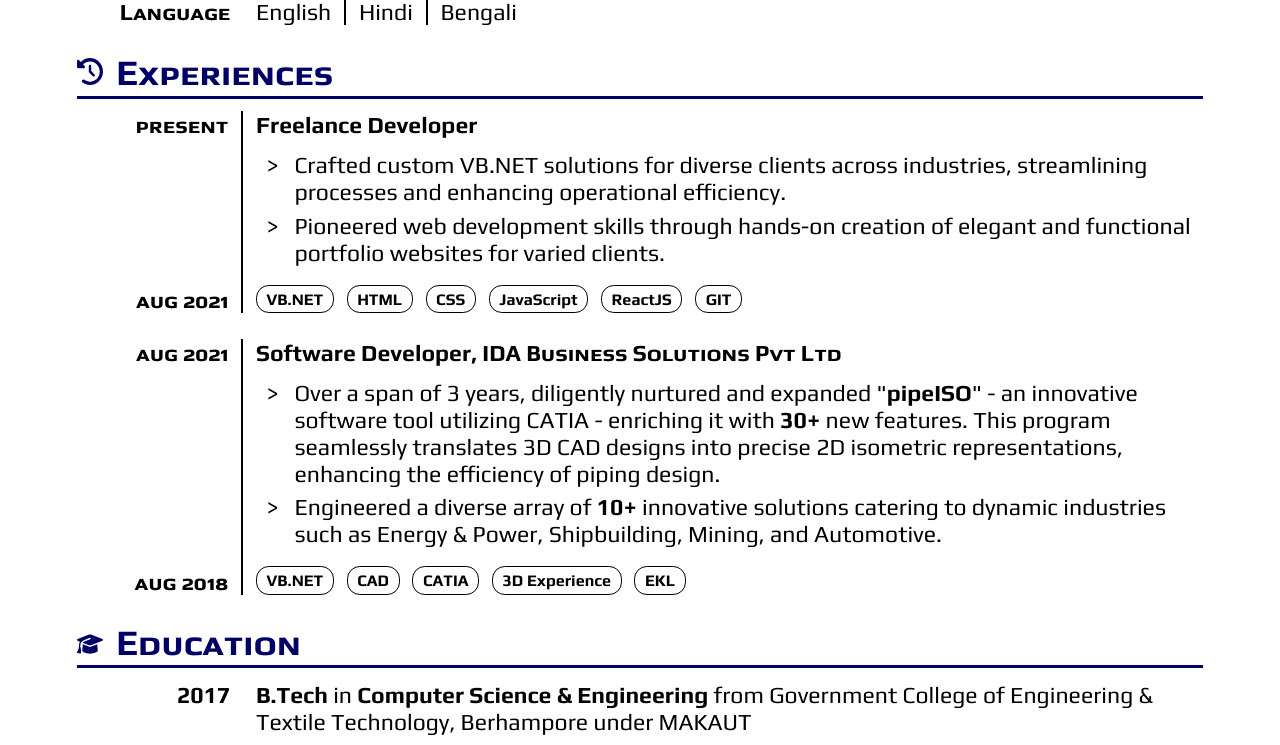
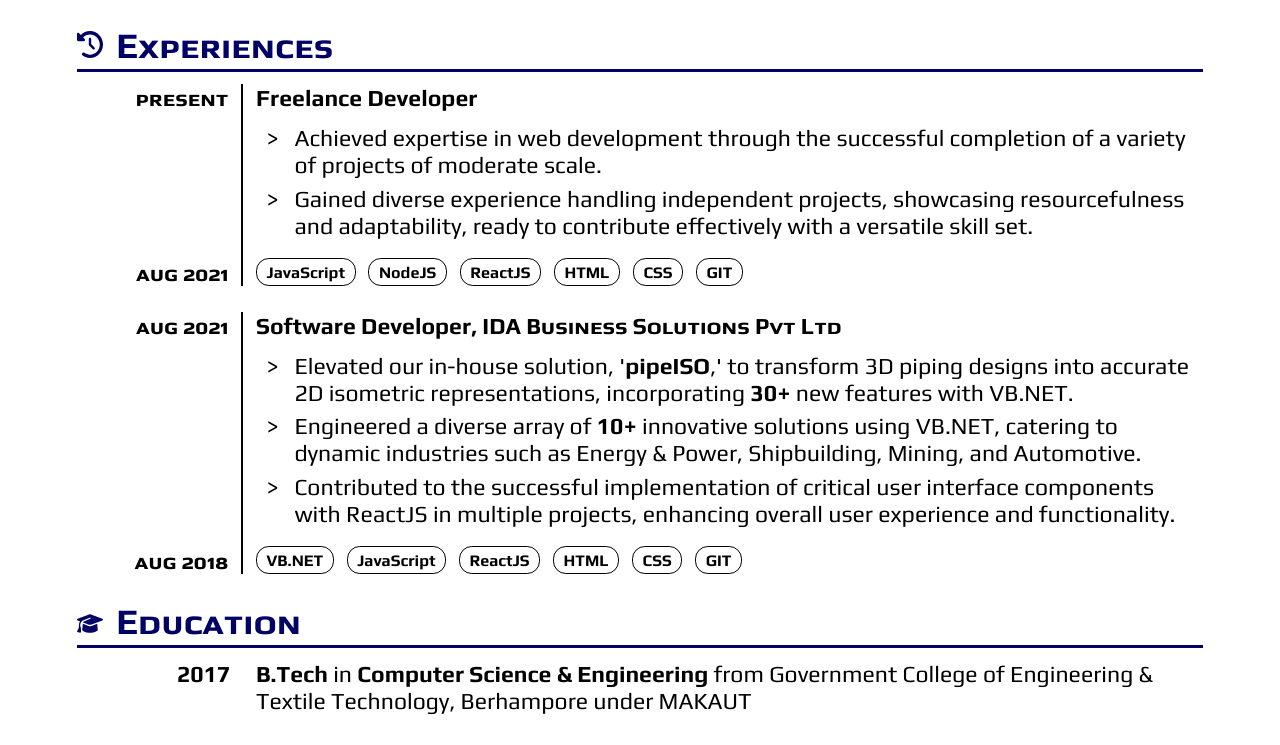
Before and after one commit to AbhishekBiswasGitHub/resume, a React (Vite) app: page / in a window 1280 px wide. Shown: the part 609-1354 px from the top of the page. Built offline with nearby package versions, Linux system fonts and the light colour scheme.

Commit message:
Update: Data

```diff
--- a/src/components/App.css
+++ b/src/components/App.css
@@ -29,7 +29,7 @@
   background-color: var(--color-background);
   color: var(--color-text-content);
 
-  font-family: Play;
+  font-family: Play, serif;
 }
 
 .bold {
--- a/src/data/data.json
+++ b/src/data/data.json
@@ -56,7 +56,7 @@
     "pdf": "drive.google.com/file/d/1SBLz7DaFm7evegsiSkhIwSOBG1x7mpy1/view"
   },
   "main": {
-    "intro": "A self-taught ReactJS enthusiast eager to embark on a new journey within the realm of web development, backed by a robust 5+ year background in software development.",
+    "intro": "Experienced ReactJS Developer with 3+ Years of Expertise Ready to Elevate Your Web Applications.",
     "skillCategories": [
       { "category": "expert", "skills": [] },
       {
@@ -115,7 +115,7 @@
         },
         "achievements": [
           {
-            "content": "Over a span of 3 years, diligently nurtured and expanded \"pipeISO\" - an innovative software tool utilizing CATIA - enriching it with 30+ new features. This program seamlessly translates 3D CAD designs into precise 2D isometric representations, enhancing the efficiency of piping design.",
+            "content": "Elevated our in-house solution, 'pipeISO,' to transform 3D piping designs into accurate 2D isometric representations, incorporating 30+ new features with VB.NET.",
             "link": [
               {
                 "text": "pipeISO",
@@ -125,9 +125,14 @@
             "bold": ["30+"]
           },
           {
-            "content": "Engineered a diverse array of 10+ innovative solutions catering to dynamic industries such as Energy & Power, Shipbuilding, Mining, and Automotive.",
+            "content": "Engineered a diverse array of 10+ innovative solutions using VB.NET, catering to dynamic industries such as Energy & Power, Shipbuilding, Mining, and Automotive.",
             "link": [],
             "bold": ["10+"]
+          },
+          {
+            "content": "Contributed to the successful implementation of critical user interface components with ReactJS in multiple projects, enhancing overall user experience and functionality.",
+            "link": [],
+            "bold": []
           }
         ],
         "technologies": [
@@ -136,20 +141,24 @@
             "url": ""
           },
           {
-            "name": "CAD",
+            "name": "JavaScript",
             "url": ""
           },
           {
-            "name": "CATIA",
-            "url": "https://www.3ds.com/products-services/catia/"
+            "name": "ReactJS",
+            "url": ""
           },
           {
-            "name": "3D Experience",
-            "url": "https://www.3ds.com/3dexperience"
+            "name": "HTML",
+            "url": ""
           },
           {
-            "name": "EKL",
-            "url": "https://plmcoach.com/3dexperience-ekl-basics/"
+            "name": "CSS",
+            "url": ""
+          },
+          {
+            "name": "GIT",
+            "url": ""
           }
         ]
       },
@@ -162,19 +171,27 @@
         },
         "achievements": [
           {
-            "content": "Crafted custom VB.NET solutions for diverse clients across industries, streamlining processes and enhancing operational efficiency.",
+            "content": "Achieved expertise in web development through the successful completion of a variety of projects of moderate scale.",
             "link": [],
             "bold": []
           },
           {
-            "content": "Pioneered web development skills through hands-on creation of elegant and functional portfolio websites for varied clients.",
+            "content": "Gained diverse experience handling independent projects, showcasing resourcefulness and adaptability, ready to contribute effectively with a versatile skill set.",
             "link": [],
             "bold": []
           }
         ],
         "technologies": [
           {
-            "name": "VB.NET",
+            "name": "JavaScript",
+            "url": ""
+          },
+          {
+            "name": "NodeJS",
+            "url": ""
+          },
+          {
+            "name": "ReactJS",
             "url": ""
           },
           {
@@ -183,14 +200,6 @@
           },
           {
             "name": "CSS",
-            "url": ""
-          },
-          {
-            "name": "JavaScript",
-            "url": ""
-          },
-          {
-            "name": "ReactJS",
             "url": ""
           },
           {
```
